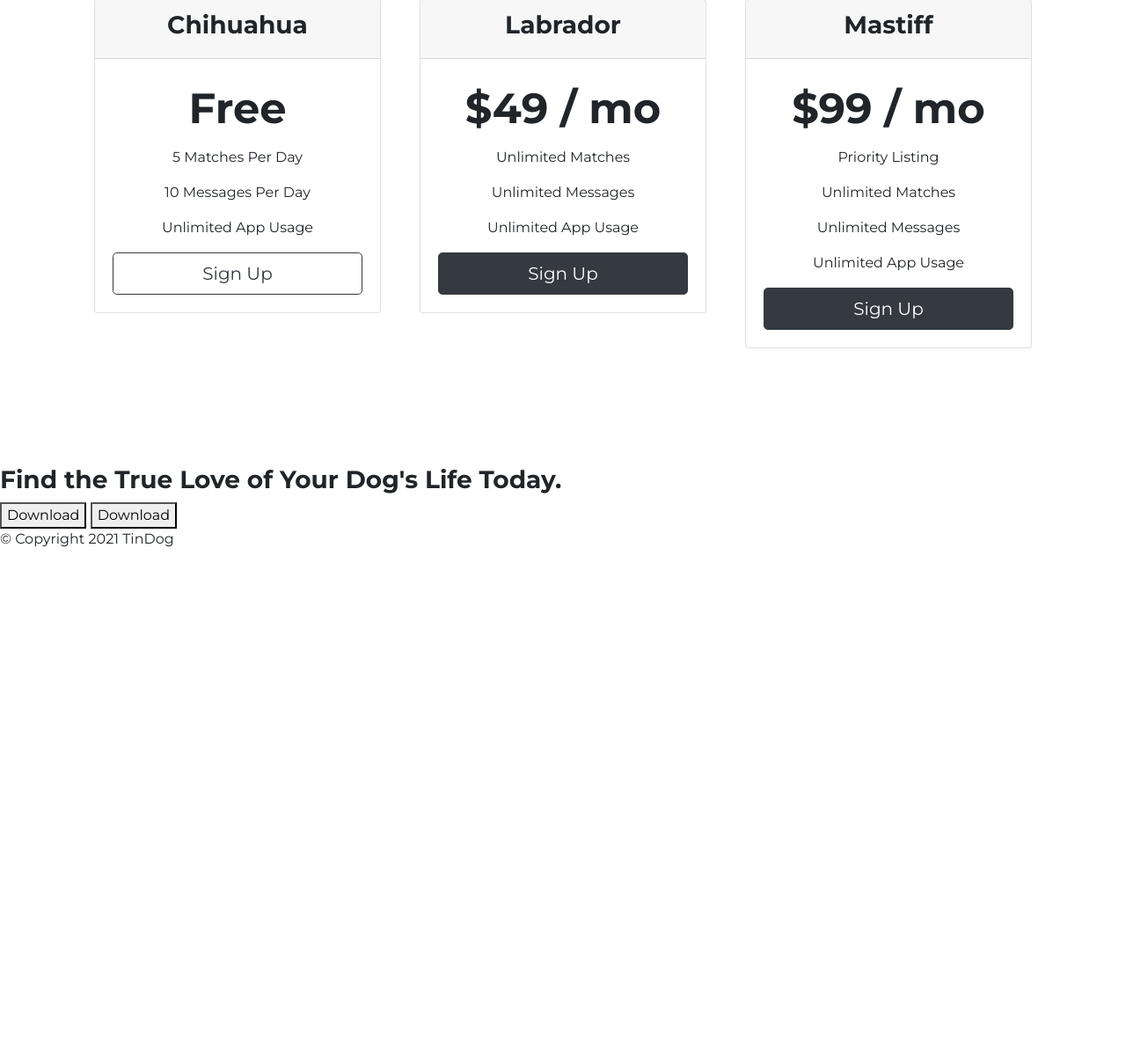
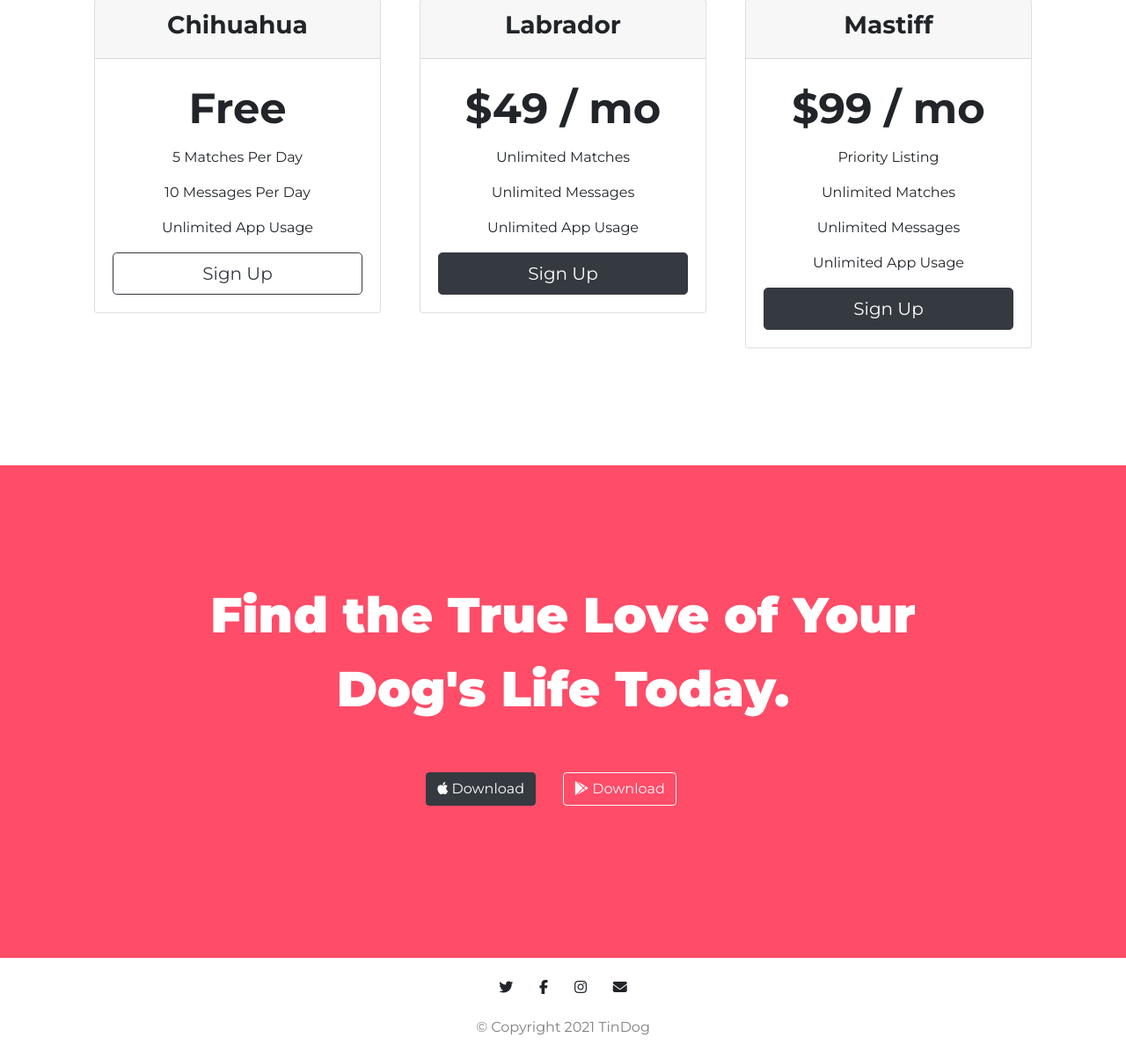
Before and after one commit to lynnemunini/TinDog, a PHP site: page / in a window 1280 px wide. Shown: the part 1986-3182 px from the top of the page at 88% size. Before the commit the page ends 2608 px from the top, so only its background shows below. Run offline with PHP 8.4, Linux system fonts and the light colour scheme; some libraries are stand-ins or nearby versions.

Commit message:
Final commit

```diff
--- a/css/styles.css
+++ b/css/styles.css
@@ -142,3 +142,31 @@ position: static;
 transform: rotate(0deg);
 }
 }
+
+/*Call to Action*/
+#cta{
+text-align: center;
+background-color: #ff4c68;
+padding: 10% 15%;
+}
+
+#cta h3{
+font-family: 'Montserrat', sans-serif;
+font-size: 3.5rem;
+line-height: 1.5;
+font-weight: 900;
+color: #fff;
+}
+
+/*Footer*/
+#footer{
+text-align: center;
+}
+
+#footer i{
+margin: 2% 1%;
+}
+
+#footer p{
+color: grey;
+}
--- a/index.html
+++ b/index.html
@@ -190,8 +190,8 @@
   <section id="cta">
 
     <h3>Find the True Love of Your Dog's Life Today.</h3>
-    <button type="button">Download</button>
-    <button type="button">Download</button>
+    <button type="button" class="btn btn-dark download-button"><i class="fab fa-apple"></i> Download</button>
+    <button type="button" class="btn btn-outline-light download-button"><i class="fab fa-google-play"></i> Download</button>
 
   </section>
 
@@ -199,8 +199,12 @@
   <!-- Footer -->
 
   <footer id="footer">
+    <i class="fab fa-twitter"></i>
+    <i class="fab fa-facebook-f"></i>
+    <i class="fab fa-instagram"></i>
+    <i class="fas fa-envelope"></i>
+    <p>© Copyright 2021 TinDog</p>
 
-    <p>© Copyright 2021 TinDog</p>
 
   </footer>
 
```
